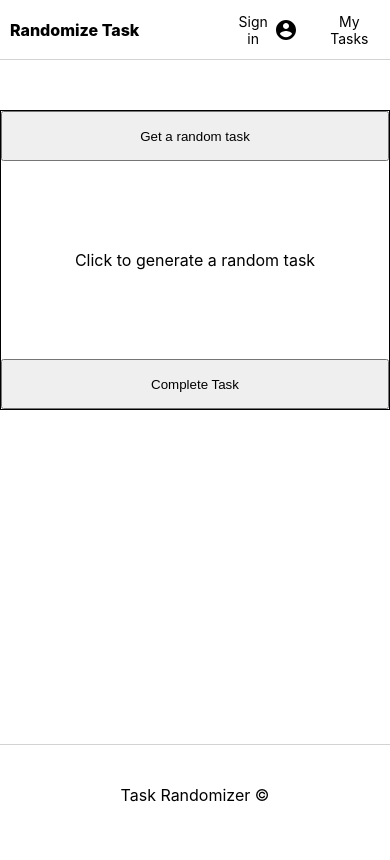
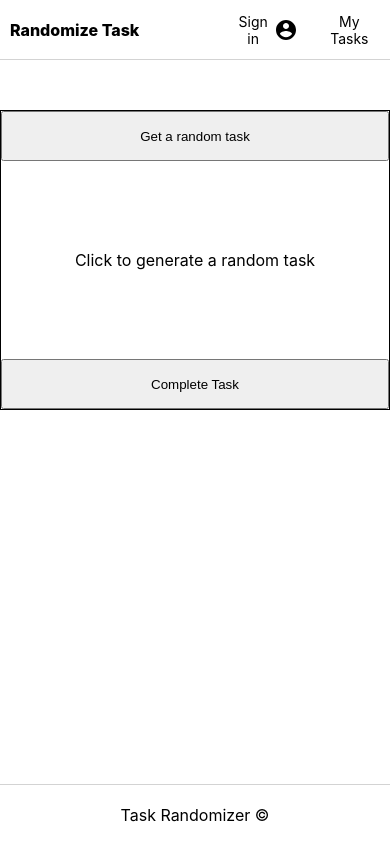
Before and after one commit to seangrant118/task-randomizer, a React (Create React App) app: page / in a window 390 px wide. Shown: the top 860 px of the page. Built offline with nearby package versions, Linux system fonts and the light colour scheme; no server answers; the database is empty.

Commit message:
footer media

```diff
--- a/src/components/Footer/Footer.css
+++ b/src/components/Footer/Footer.css
@@ -8,3 +8,10 @@
   border-top: 1px solid lightgray;
   line-height: 100px;
 }
+
+@media (max-width: 640px) {
+  .footer {
+    height: 60px;
+    line-height: 60px;
+  }
+}
```
